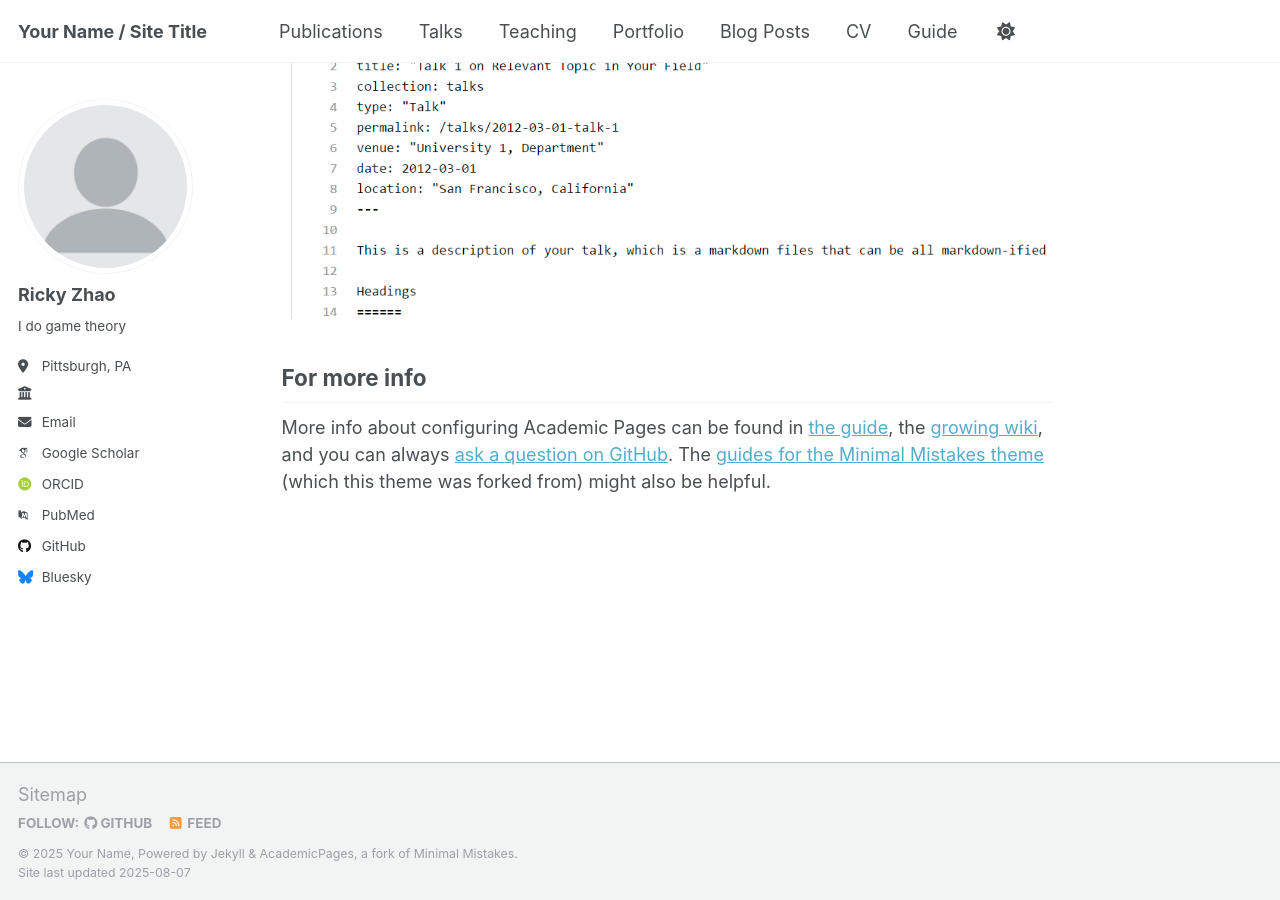
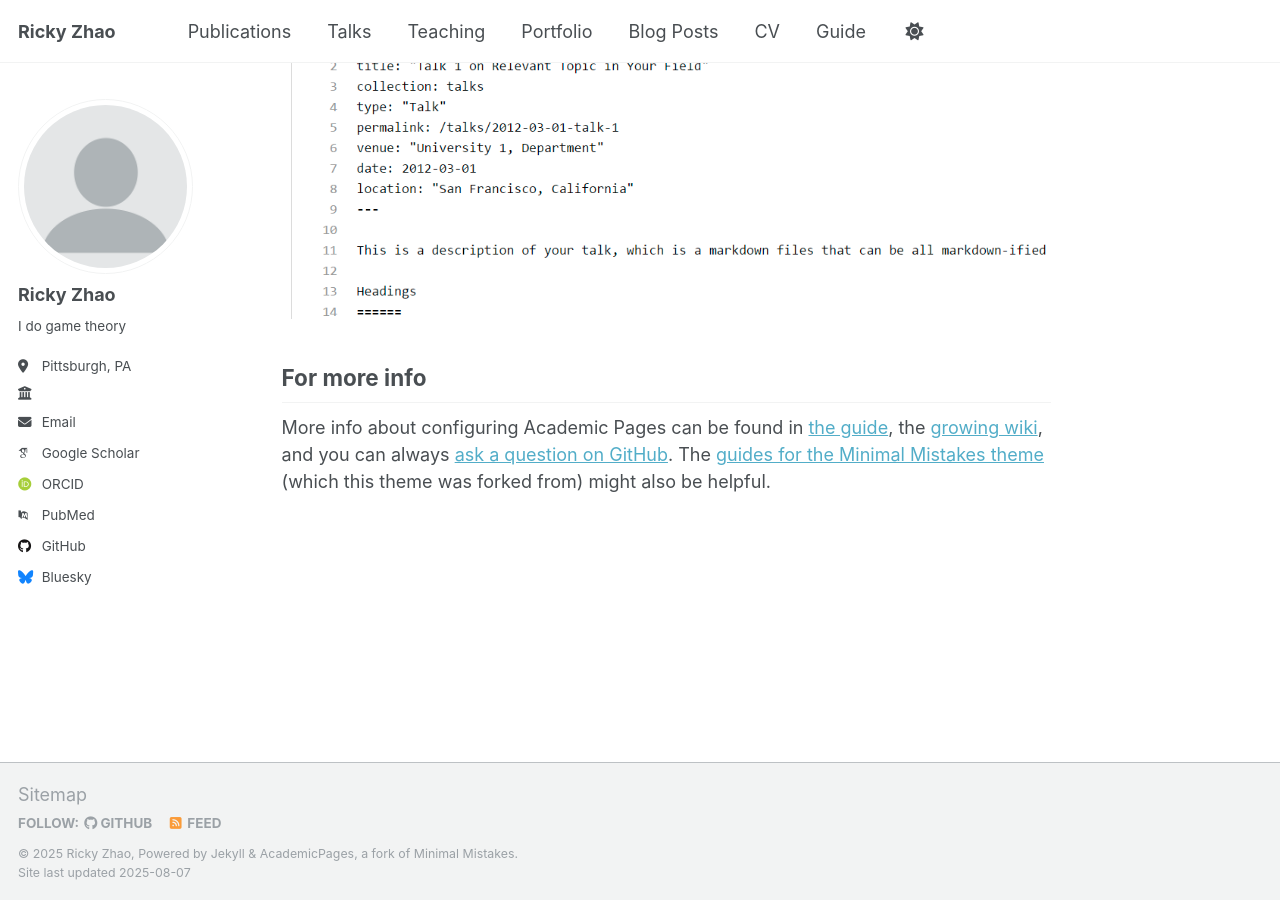
Before and after one commit to zhongxia-zhao/rzhao.github.io, a Jekyll site: the page built from _pages/about.md, in a window 1280 px wide and 900 px high, scrolled down 2636 px. Built offline with Jekyll 4.4.1, drawn with Linux system fonts in a browser that asks for light colours; some web fonts are replaced.

Commit message:
Update _config.yml

```diff
--- a/_config.yml
+++ b/_config.yml
@@ -9,13 +9,13 @@
 # Basic Site Settings
 locale                   : "en-US"
 site_theme               : "default"
-title                    : "Your Name / Site Title"
+title                    : "Ricky Zhao"
 title_separator          : "-"
-name                     : &name "Your Name"
-description              : &description "personal description"
-url                      : "https://zhongxia-zhao.github.io/rzhao.github.io" # the base hostname & protocol for your site e.g. "https://[your GitHub username].github.io" or if you already have some other page hosted on Github then use "https://[your GitHub username].github.io/[Your Repo Name]"
+name                     : &name "Ricky Zhao"
+description              : &description "Game Theorist/Philosopher"
+url                      : "https://rzhao.github.io" # the base hostname & protocol for your site e.g. "https://[your GitHub username].github.io" or if you already have some other page hosted on Github then use "https://[your GitHub username].github.io/[Your Repo Name]"
 baseurl                  : "" # the subpath of your site, e.g. "/blog"
-repository               : "zhongxia-zhao/rzhao.github.io"
+repository               : "rzhao.github.io"
 
 # Site Author - The following control what appear as part of the author content on the side bar.
 #               If a field is blank the icon and link will not appear, otherwise it will be shown.
@@ -29,7 +29,7 @@ author:
   location         : "Pittsburgh, PA"
   employer         : ""
   uri              : # URL
-  email            : "none@example.org"
+  email            : "zhongxiz@andrew.cmu.edu"
 
   # Academic websites
   academia         : # URL
```
